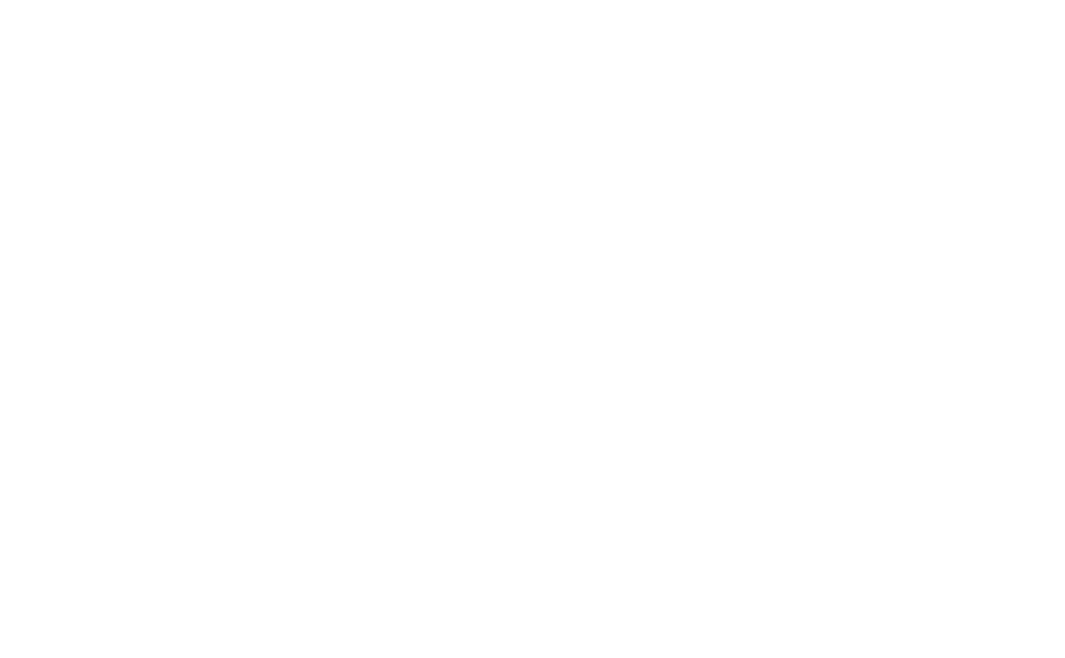
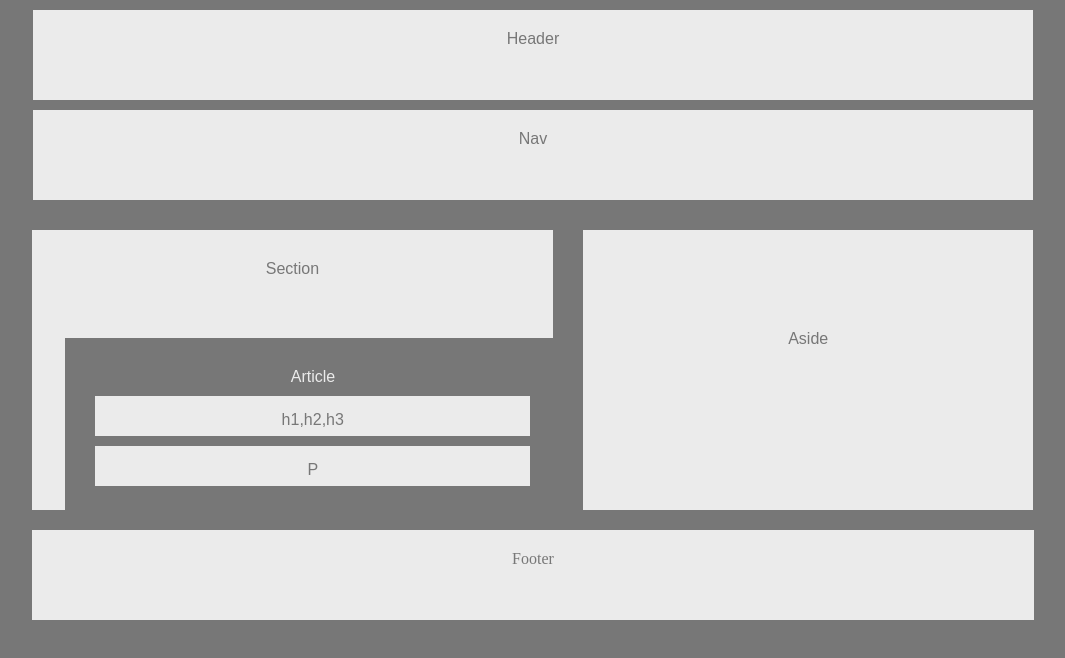
Before and after one commit to bebopbo/HW-Wireframe, a plain HTML site: page index.html in a window 1280 px wide. Shown: the whole page, without its empty margins (45-1110 px from the left). Drawn offline with Linux system fonts and the light colour scheme.

Commit message:
final hw 1

```diff
--- a/index.html
+++ b/index.html
@@ -1,15 +1,61 @@
 <!DOCTYPE html>
 <html lang="en">
+
 <head>
     <meta charset="UTF-8">
     <meta name="viewport" content="width=device-width, initial-scale=1.0">
     <meta http-equiv="X-UA-Compatible" content="ie=edge">
     <title>Document</title>
+    <link rel="stylesheet" href="style.css">
+
 </head>
+
+
 <body>
+    <div class="top">
+        Header
+    </div>
+
+    <div class="top2">
+        Nav
+    </div>
+
+    <div class="right">
+        Aside
+    </div>
+
+    <div class="left">
+        Section
+    </div>
+
+    <div class="left2">
+
+        Article
+
+        <div class="header">
+
+            h1,h2,h3
+
+        </div>
+
+        <div class="paragraph">
+
+            P
+
+        </div>
+
+    </div>
+
+
+
+    <div class="footer">
+        Footer
+    </div>
+
 
 
 
 
 </body>
+
 </html>
--- a/style.css
+++ b/style.css
@@ -0,0 +1,50 @@
+/* Floats CSS */
+
+body {
+    width: 960px; font-size: 16px; color: #777777; background: #777777;
+}
+
+
+.top,.top2,.right,.left,.left2,.bottom {
+    background: #777777; font-family: Arial, 'Helvetica Neue', Helvetica, sans-serif;
+}
+
+.top {
+    width: 100%; height: 50px; margin: 10px; margin-left:70px; text-align: center; padding: 20px;
+    background: #ebebeb; color: #777777;
+}
+
+.top2 {
+    width: 100%; height: 50px; margin: 10px; margin-left:70px; text-align: center; padding: 20px;
+    background: #ebebeb; color: #777777
+}
+
+.right {
+    width: 26%; height: 80px; margin-top: 20px; margin-left: 10px; margin-right: -110px; float: right; position: static;
+    background: #ebebeb; color: #777777; text-align: center; padding: 100px
+}
+
+.left {
+    width: 48%; height: 220px; margin-top: 20px; margin-left:69px; margin-right: 20px; float: left; position: static;
+    background: #ebebeb; color: #777777; text-align: center; padding: 30px;
+}
+
+.left2 {
+    width: 34%; height: 15%; margin-top: 10%; margin-left: 8%; margin-right: 10px; float: left; position: absolute;
+    background:  #777777; color:  #ebebeb; text-align: center; padding: 30px;
+}
+
+.header {
+    width: 93%; height: 10px; margin-top: 10px; position: relative;
+    background: #ebebeb; color: #777777; text-align: center; padding: 15px;
+}
+
+.paragraph {
+    width: 93%; height: 10px; margin-top: 10px; position: relative;
+    background: #ebebeb; color: #777777; text-align: center; padding: 15px;
+}
+
+.footer {
+    width: 100.2%; height: 50px; margin: 20px; margin-left:69px; padding: 20px; float: left;
+    background: #ebebeb; color: #777777; text-align: center;
+}
```
